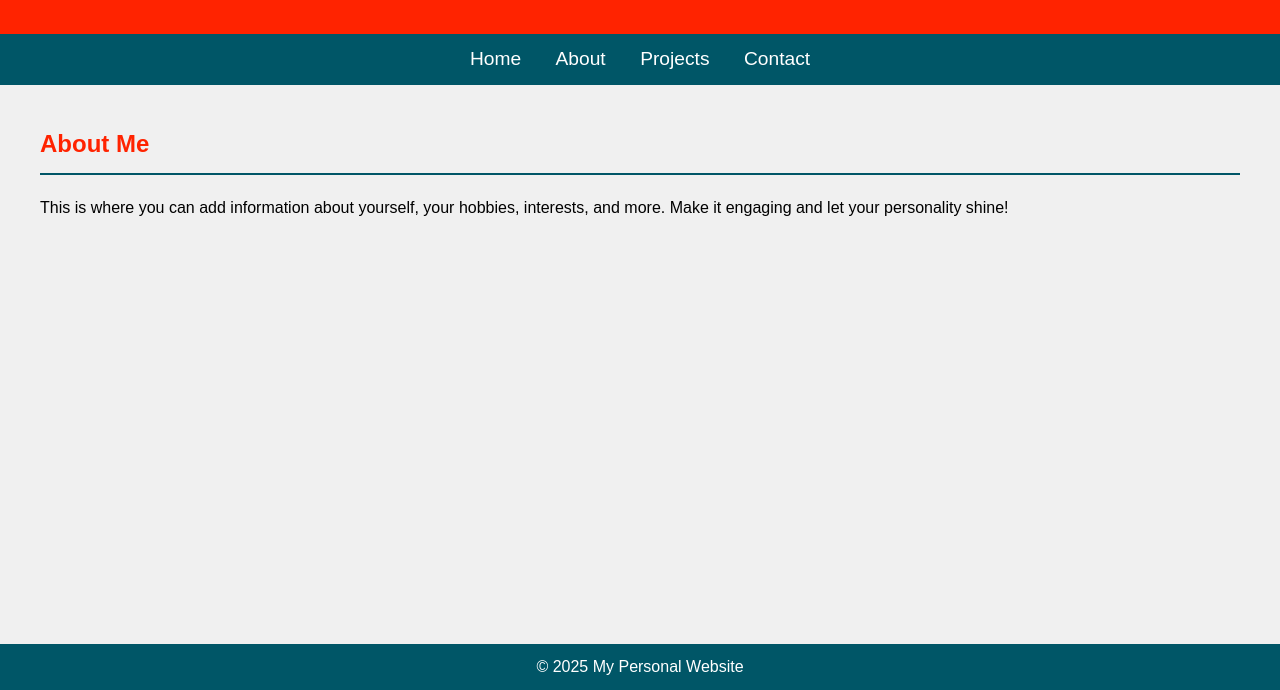
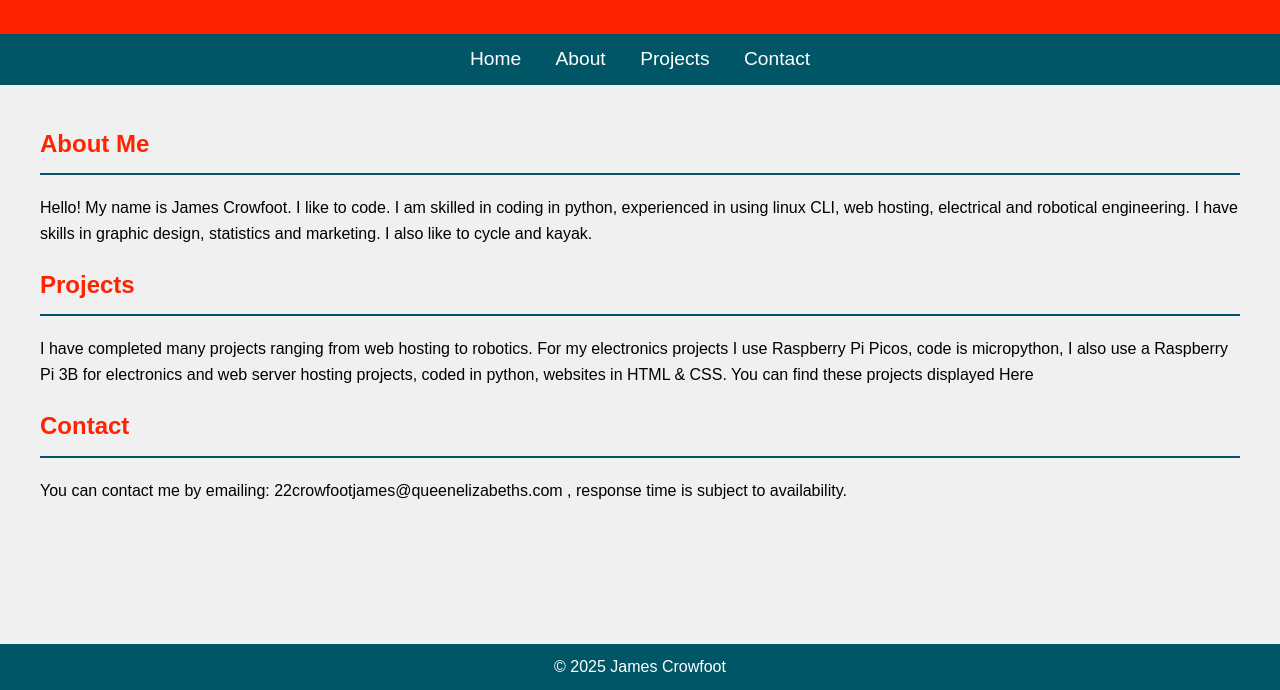
Before and after one commit to James-Crowfoot/webpage, a plain HTML site: page index.html in a window 1280 px wide. Shown: the part 110-800 px from the top of the page. Drawn offline with Linux system fonts and the light colour scheme.

Commit message:
Update index.html

```diff
--- a/index.html
+++ b/index.html
@@ -3,7 +3,7 @@
 <head>
     <meta charset="UTF-8">
     <meta name="viewport" content="width=device-width, initial-scale=1.0">
-    <title>My Personal Website</title>
+    <title>James Crowfoot</title>
     <style>
         body {
             font-family: 'Arial', sans-serif;
@@ -51,24 +51,48 @@
             width: 100%;
             bottom: 0;
         }
+
+
+
     </style>
 </head>
 <body>
     <header>
-        <h1>Welcome to My Personal Website</h1>
+        <h1>Hi, my name is James.</h1>
     </header>
     <nav>
-        <a href="#">Home</a>
-        <a href="#">About</a>
-        <a href="#">Projects</a>
-        <a href="#">Contact</a>
+        <a href="index.html">Home</a>
+        <a href="#about">About</a>
+        <a href="#projects">Projects</a>
+        <a href="#contact">Contact</a>
     </nav>
     <section>
+        <div id="about">
         <h2>About Me</h2>
-        <p>This is where you can add information about yourself, your hobbies, interests, and more. Make it engaging and let your personality shine!</p>
+        <p>Hello! My name is James Crowfoot. I like to code.
+        I am skilled in coding in python, experienced in using linux CLI, web hosting, electrical and robotical engineering. I have skills in graphic design, statistics and marketing.
+        I also like to cycle and kayak.</p>
+        </div>
+
+        <div id="projects">
+          <h2>Projects</h2>
+          <p>
+            I have completed many projects ranging from web hosting to robotics. For my electronics projects I use Raspberry Pi Picos, code is micropython, I also use a Raspberry Pi 3B for electronics and web server hosting projects, coded in python, websites in HTML & CSS. You can find these projects displayed <a href="projects.html" style="color: black; text-decoration: none;" onmouseover="this.style.color='#ff2300'" onmouseout="this.style.color='black'" onmousedown="this.style.color='black'" onmouseup="this.style.color='black'" onfocus="this.style.color='black'" onblur="this.style.color='black'">Here</a>
+
+          </p>
+        </div>
+
+        <div id="contact">
+          <h2>Contact</h2>
+          <p>
+            You can contact me by emailing:
+              22crowfootjames@queenelizabeths.com , response time is subject to availability.
+
+          </p>
+        </div>
     </section>
     <footer>
-        &copy; 2025 My Personal Website
+        &copy; 2025 James Crowfoot
     </footer>
 </body>
 </html>
```
